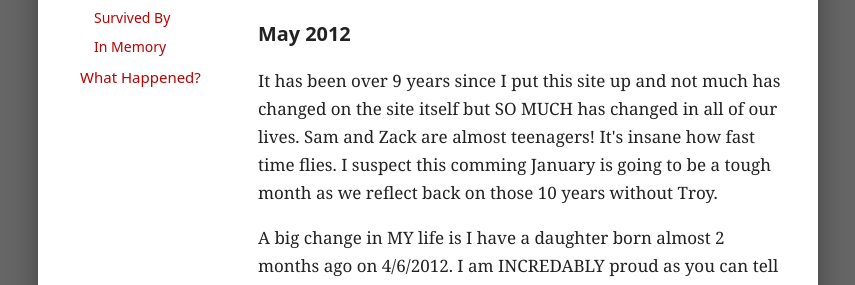
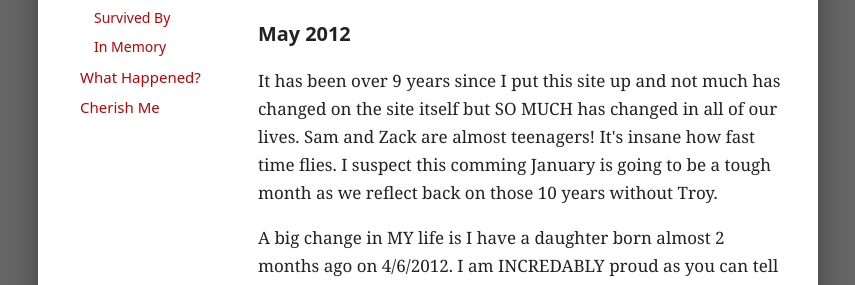
Before and after one commit to tooshel/troytroy, a Jekyll site: the page built from index.html, in a window 1280 px wide. Shown: the part 331-616 px from the top of the page, without its empty margins (212-1067 px from the left). Built offline with Jekyll 4.4.1, drawn with Linux system fonts in a browser that asks for light colours.

Commit message:
Nav: add Cherish Me link
Co-Authored-By: Claude Fable 5 <noreply@anthropic.com>

```diff
--- a/_includes/main-nav.html
+++ b/_includes/main-nav.html
@@ -9,4 +9,5 @@
     </ul>
   </li>
   <li><a href="/what.html">What Happened?</a></li>
+  <li><a href="https://cherishme.org">Cherish Me</a></li>
 </ul>
```
